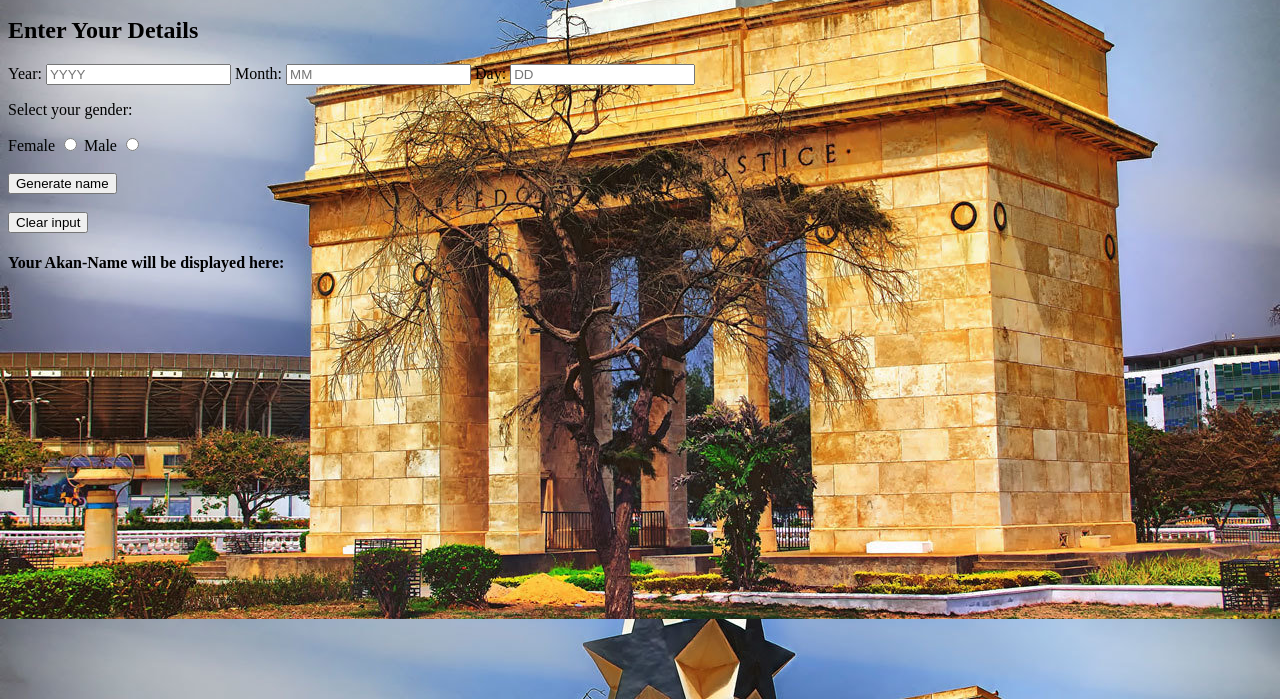
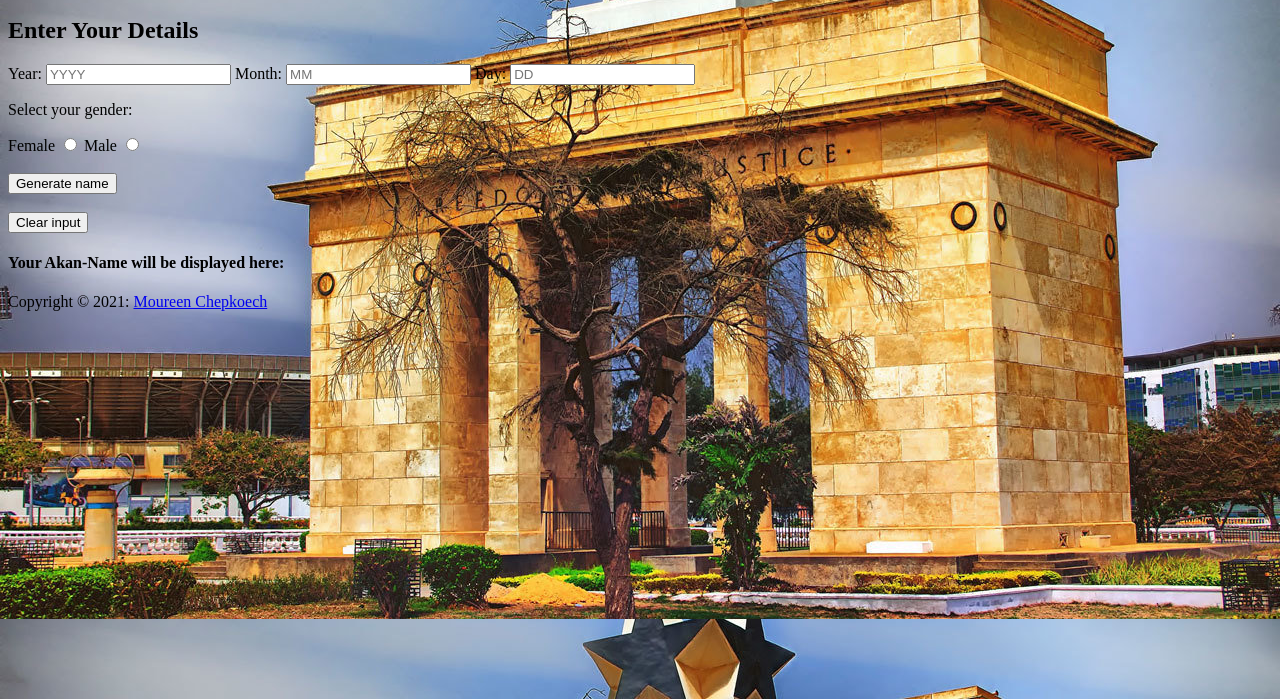
Before and after one commit to Cheruiyot-Moryn/Akan-Names, a plain HTML site: page index.html in a window 1280 px wide. Shown: the part 101-800 px from the top of the page. Drawn offline with Linux system fonts and the light colour scheme.

Commit message:
footer class

```diff
--- a/index.html
+++ b/index.html
@@ -50,6 +50,12 @@
     </div>
   </div>
 
+<footer class="page-footer ">
+    <div class="footer-copyright text-center py-3">Copyright © 2021:
+      <a href="https://github.com/Morynch"> Moureen Chepkoech</a>
+    </div>
+  </footer>
+
   <script src="script.js" ></script>
 
 </body>
```
